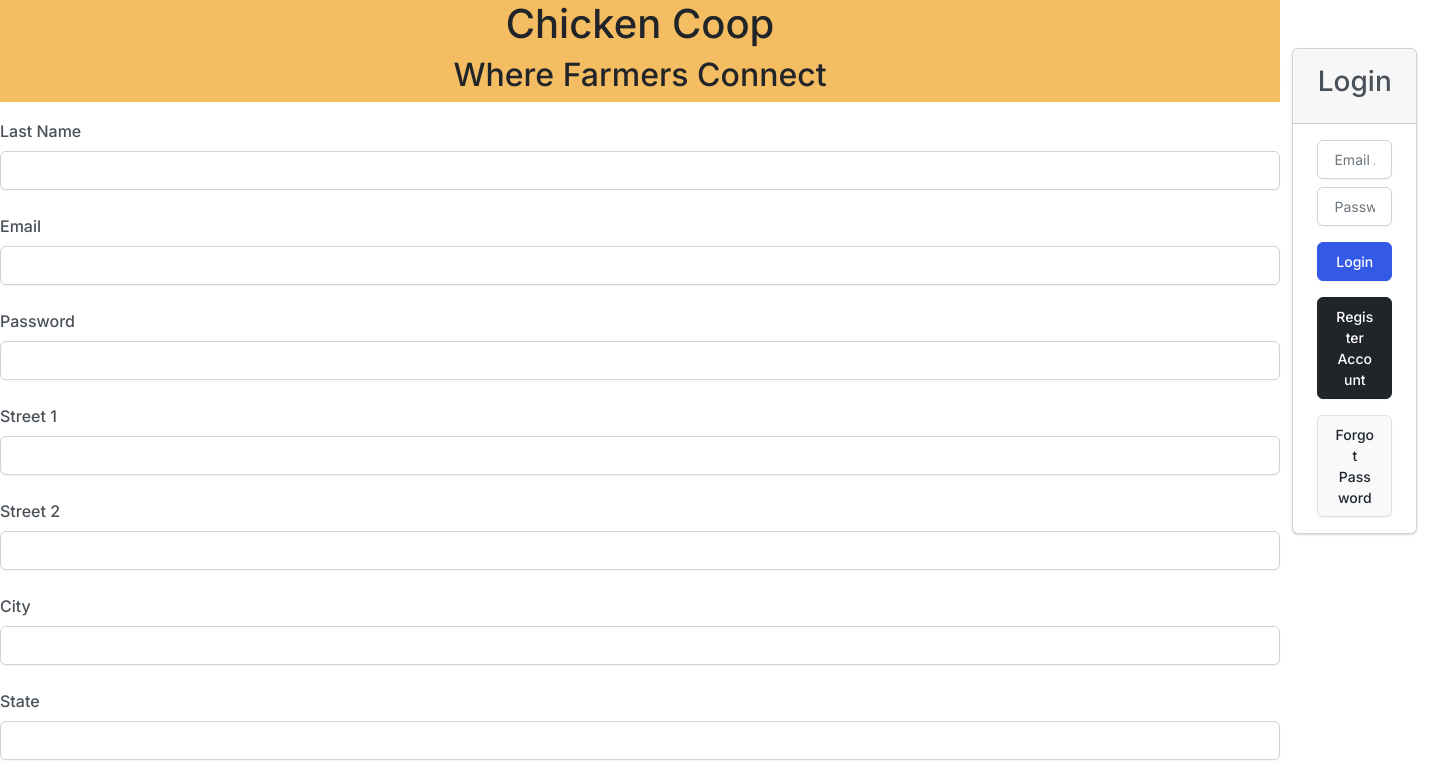
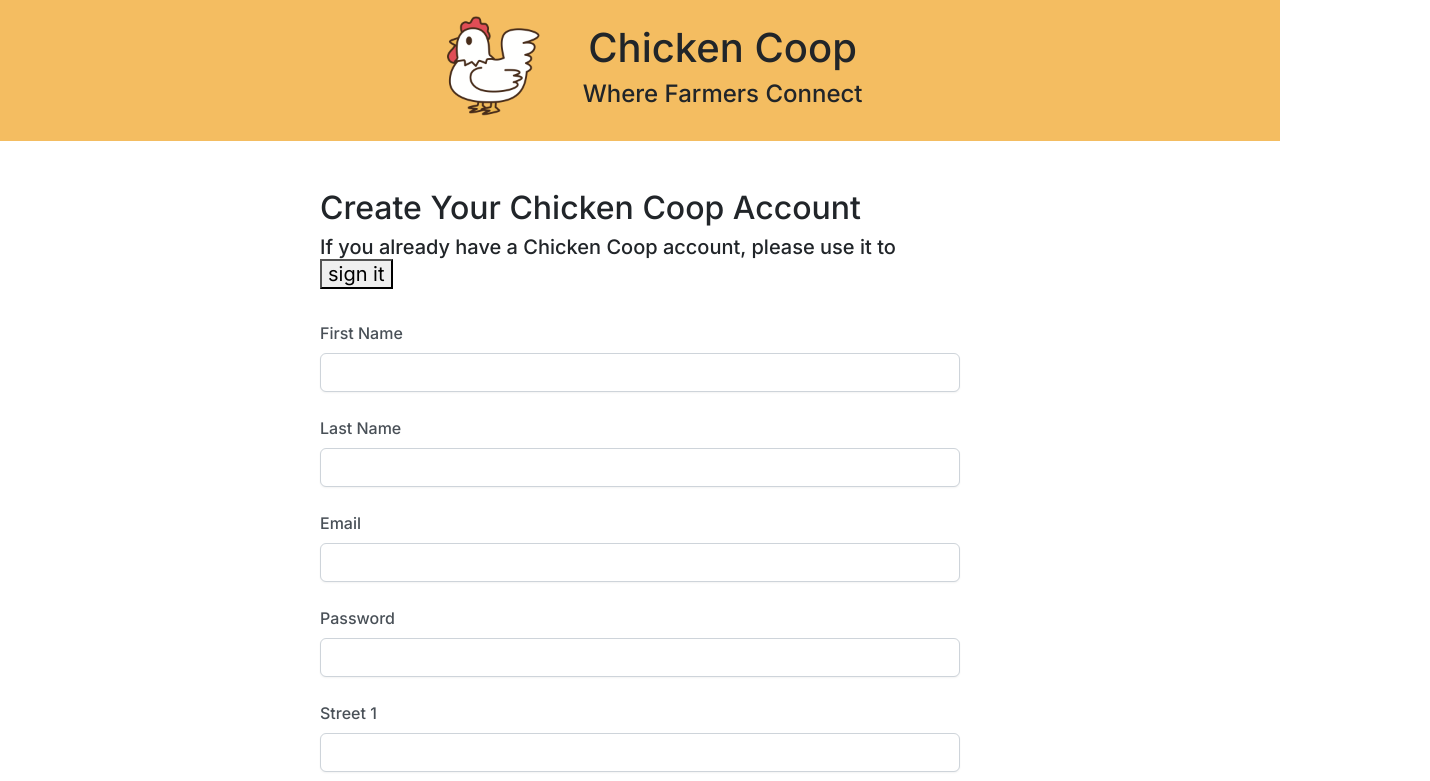
Before and after one commit to ebmutter42/CSC3100_final_project, a plain HTML site: page index.html in a window 1280 px wide. Shown: the top 781 px of the page, 1430 px wide, since content can reach past the window. Drawn offline with Linux system fonts and the light colour scheme; some packages are replaced by stand-ins of ours; a script that the page names is missing.

Commit message:
visual refinement

```diff
--- a/index.html
+++ b/index.html
@@ -9,13 +9,23 @@
 </head>
 
 <body>
-    <div class="vh-100 d-flex">
-        <div id="divHeader" class="bg-warning page-header fixed-top text-center">
-            <h1>Chicken Coop</h1>
-            <h2>Where Farmers Connect</h2>
+    <div class="vh-100 ">
+        <div id="divHeader" class="col-12 d-none d-lg-block bg-warning sticky-top">
+            <div class="d-flex col-8 offset-4 text-center">
+                <img src="chicken.png" alt="Chicken" width="100" height="100" class="m-3">
+                <div class="m-4">
+                    <h1>Chicken Coop</h1>
+                    <h4>Where Farmers Connect</h4>
+                </div>
+
+            </div>
+
+
         </div>
-        <div id="divRegistration" class="col-12">
+        <div id="divRegistration" class="col-6 offset-3 pt-5">
             <div class="card-body">
+                <h2>Create Your Chicken Coop Account</h2>
+                <h5>If you already have a Chicken Coop account, please use it to <button>sign it</button></h5>
                 <form>
                     <div class="form-group">
                         <label for="txtCreateFirstName" class="form-label mt-4">First Name</label>
@@ -78,36 +88,31 @@
                         <input class="form-control" type="text" id="txtCreateBZIP">
                     </div>
                 </form>
+                <button class="btn btn-info col-12 mt-3">Create Account</button>
             </div>
         </div>
 
-        <div id="divLogin">
-            <div class="card col-10 offset-1 mt-5">
-                <div class="card-header">
-                    <h3 style="text-align:center;">Login</h3>
-                </div>
+        <div id="divLogin" class="col-6 offset-3 pt-5">
+            <div class="card-body">
+                <h2>Sign In</h2>
+                <h5>New to Chicken Coop? Create An Account <button>here</button></h5>
+                <form id="formLogin">
+                    <div class="form-group">
+                        <label for="txEmail" class="form-label mt-4">Email</label>
+                        <input class="form-control" type="email" id="txtEmail">
+                    </div>
+                    <div class="form-group">
+                        <label for="txtPassword" class="form-label mt-4">Password</label>
+                        <input class="form-control" type="password" id="txtPassword">
+                    </div>
 
-                <div class="card-body">
-                    <form id="formLogin">
-                        <div class="">
-                            <input class="form-control" id="txtEmail" type ="email" aria-label="Enter Email Address" placeholder="Email Address" required>
-                        </div>
-                        <div class="">
-                            <input class="form-control mt-2" id="txtPassword" type ="password" aria-label="Enter Password" placeholder="Password" required>
-                        </div>
+                    <button class="btn btn-info mt-3 col-12" type="button" id="btnLogin">Login</button>
 
-                        <button class="btn btn-primary mt-3 col-12" type="button" id="btnLogin">Login</button>
+                    <button class="btn btn-light mt-3 col-12">Forgot Password</button>
 
-                        <button class="btn btn-dark mt-3 col-12" type="button" id="btnRegister">Register Account</button>
+                </form>
+        </div>
 
-                        <button class="btn btn-light mt-3 col-12">Forgot Password</button>
-
-                    </form>
-                </div>
-
-            </div>
-
-        </div>
     </div>
 
     <script src="js/jquery-3.6.1.min.js"></script>
```
Also changed, not shown: chicken.png (added), 1 other file.
